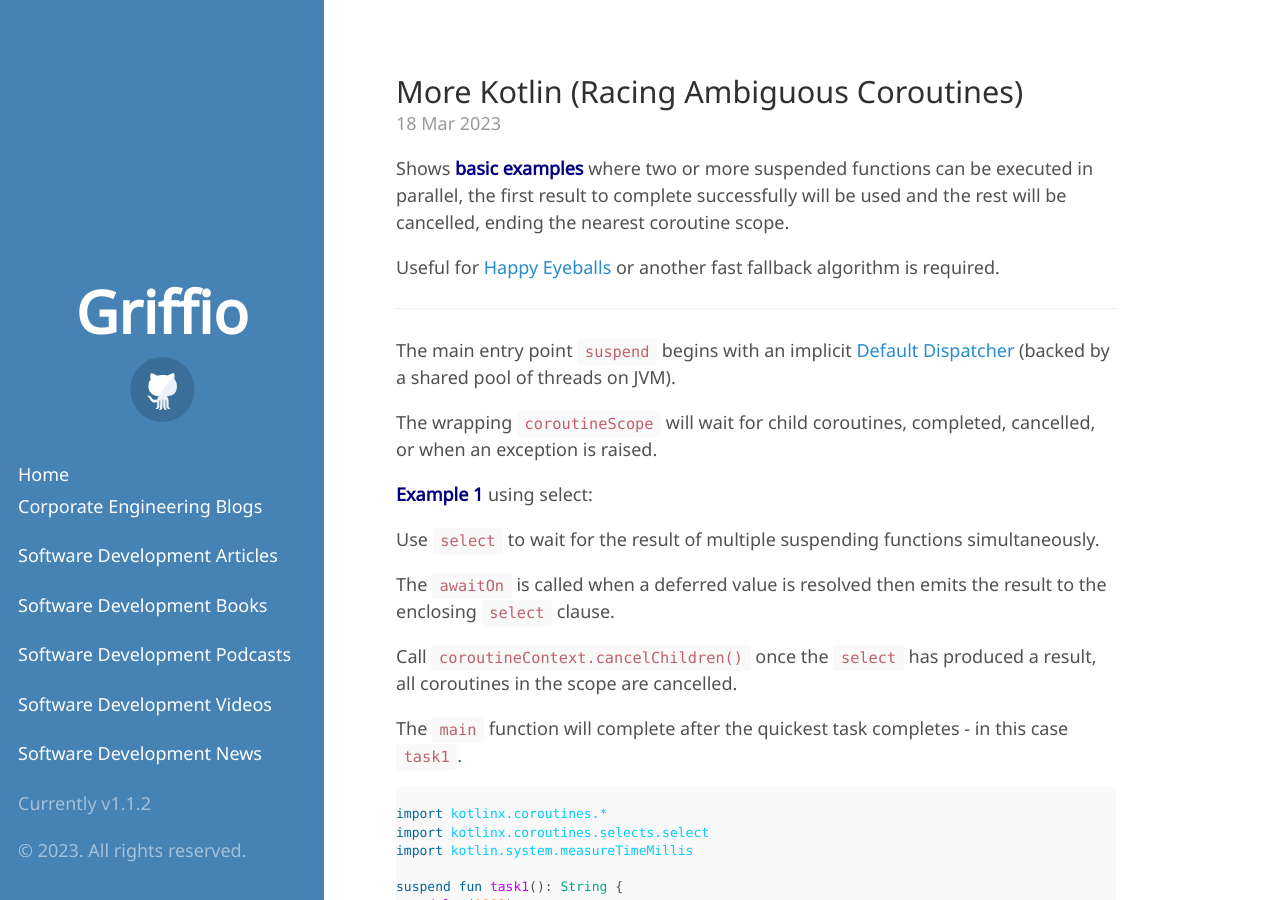
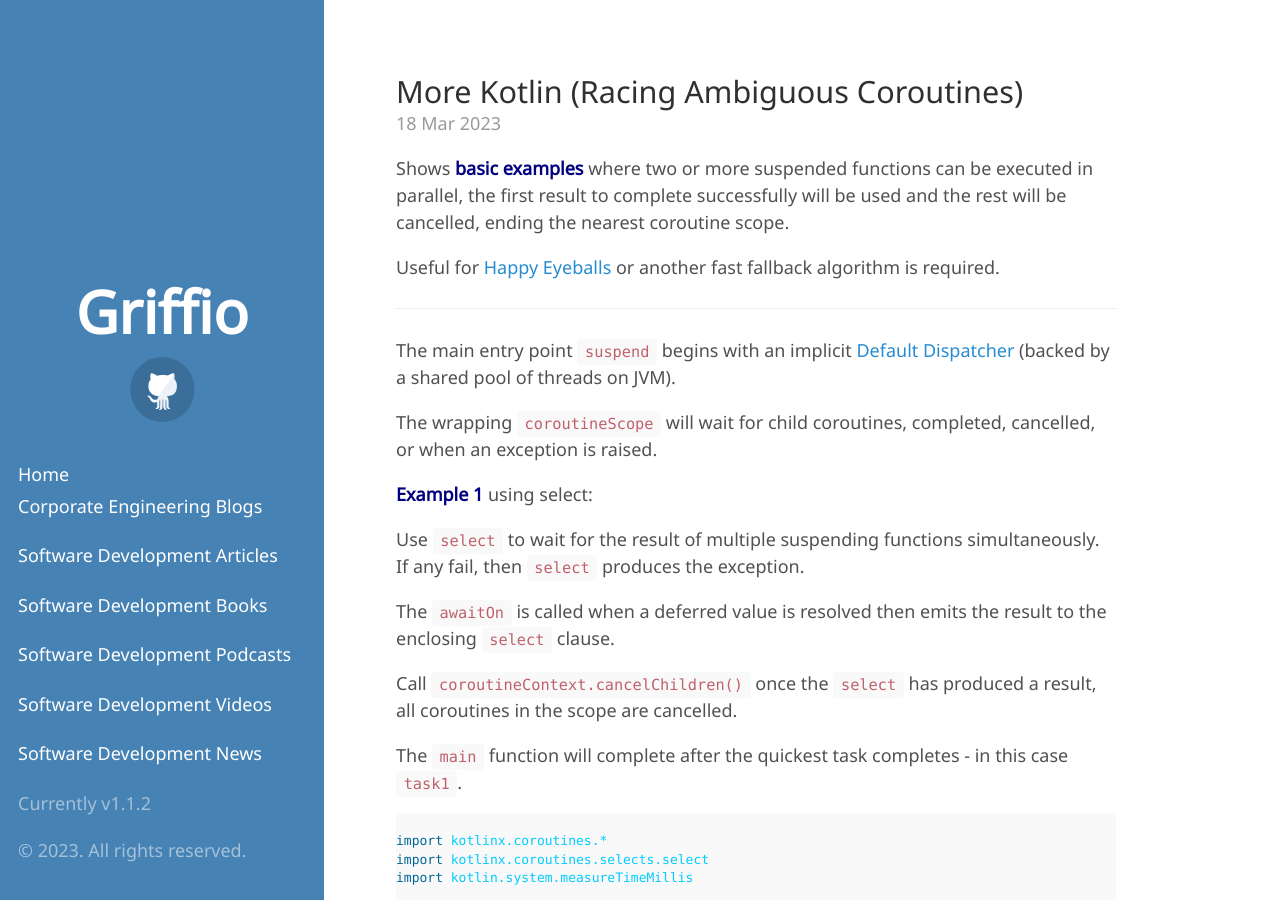
Before and after one commit to griffio/griffio.github.io, a Jekyll site: the page built from _posts/2023-03-18-More-Kotlin-Racing-Ambiguous-Coroutines.md, in a window 1280 px wide and 900 px high. Built offline with Jekyll 4.4.1, drawn with Linux system fonts in a browser that asks for light colours; some web fonts are replaced.

Commit message:
add errors

```diff
--- a/_posts/2023-03-18-More-Kotlin-Racing-Ambiguous-Coroutines.md
+++ b/_posts/2023-03-18-More-Kotlin-Racing-Ambiguous-Coroutines.md
@@ -21,7 +21,7 @@
 
 **Example 1** using select:
 
-Use `select` to wait for the result of multiple suspending functions simultaneously.
+Use `select` to wait for the result of multiple suspending functions simultaneously. If any fail, then `select` produces the exception.
 
 The `awaitOn` is called when a deferred value is resolved then emits the result to the enclosing `select` clause.
 
```
